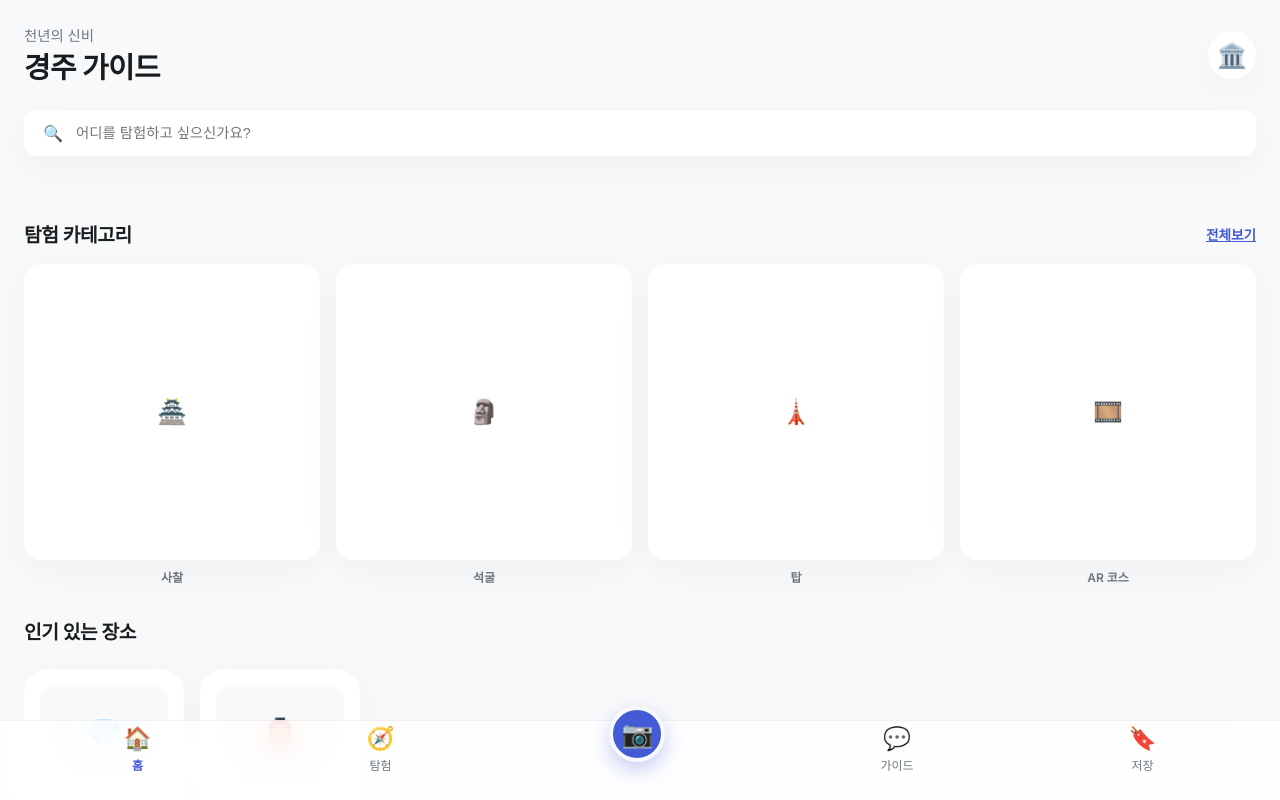
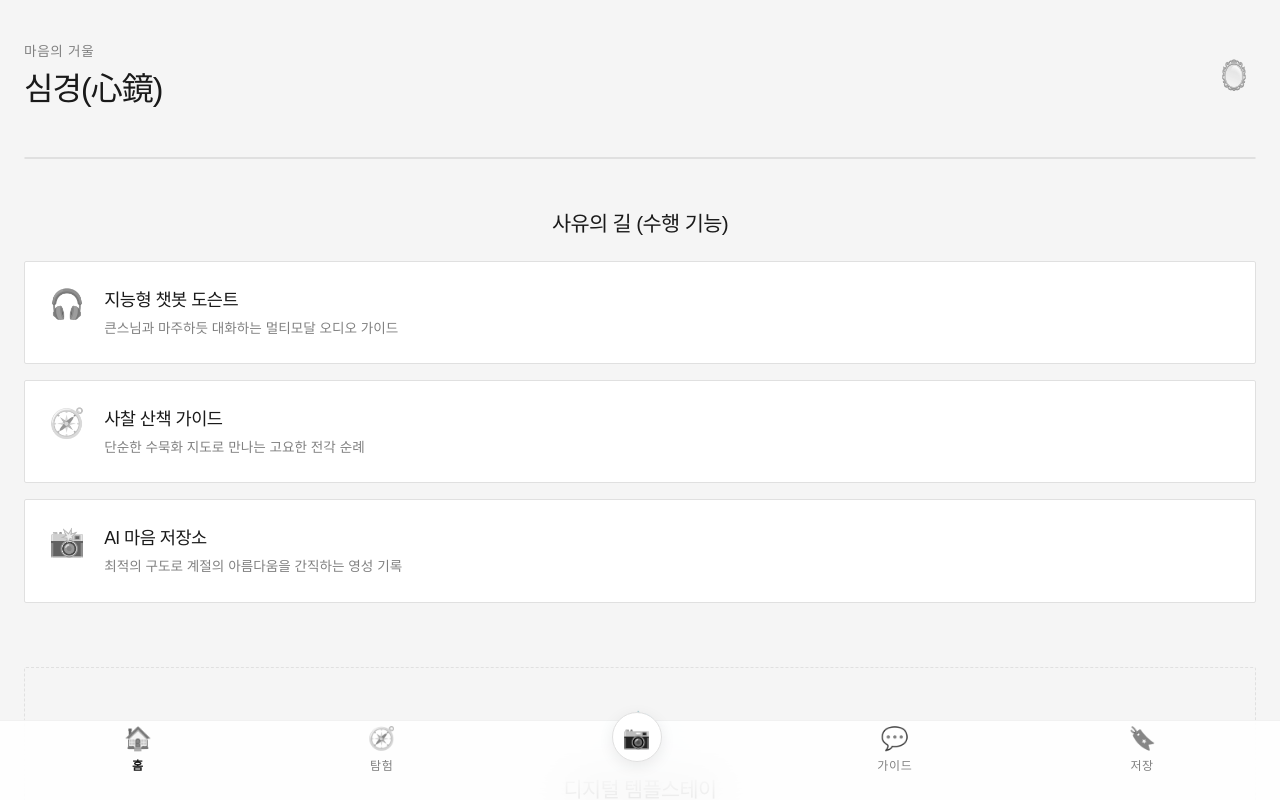
Before and after one commit to Tedchoi108/temple, a Next.js app: page / in a window 1280 px wide. Built offline with nearby package versions, Linux system fonts and the light colour scheme.

Commit message:
Apply Zen Style redesign (Grayscale, Minimalist, Noto Serif)

```diff
--- a/src/app/globals.css
+++ b/src/app/globals.css
@@ -1,35 +1,44 @@
 :root {
-  /* HomeApp UI Kit Inspired Palette */
-  --primary-blue: #435BD5;
-  --primary-blue-dark: #3244A6;
-  --secondary-gold: #C5A059;
+  /* Zen Style Inspired Palette */
+  --primary-color: #1A1A1A;
+  /* 먹색 블랙 */
+  --secondary-color: #555555;
 
-  --bg-main: #F8F9FA;
+  --bg-main: #F5F5F5;
+  /* 연회색 */
   --bg-surface: #FFFFFF;
+  /* 화이트 */
 
-  --text-primary: #1A1D1F;
-  --text-secondary: #6F767E;
+  --text-primary: #1A1A1A;
+  --text-secondary: #808080;
+  /* 중간 회색 */
+  --text-muted: #B3B3B3;
+
+  --border-light: #E0E0E0;
 
   --error: #FF6A55;
   --success: #83BF6E;
 
-  --radius-xl: 32px;
-  --radius-lg: 24px;
-  --radius-md: 16px;
-  --radius-sm: 12px;
+  /* Minimal Border Radius for Zen Style */
+  --radius-xl: 12px;
+  --radius-lg: 8px;
+  --radius-md: 4px;
+  --radius-sm: 2px;
 
-  --shadow-soft: 0 10px 40px rgba(0, 0, 0, 0.04);
-  --shadow-medium: 0 20px 50px rgba(0, 0, 0, 0.08);
+  /* Soft Shadows to avoid floating feel, ground elements */
+  --shadow-soft: 0 4px 20px rgba(0, 0, 0, 0.03);
+  --shadow-medium: 0 10px 30px rgba(0, 0, 0, 0.05);
 
   --font-sans: 'Inter', system-ui, -apple-system, sans-serif;
   --font-serif: 'Noto Serif KR', serif;
 }
 
 [data-theme='dark'] {
-  --bg-main: #111315;
-  --bg-surface: #1A1D1F;
-  --text-primary: #FCFCFC;
-  --text-secondary: #9A9FA5;
+  --bg-main: #111111;
+  --bg-surface: #1A1A1A;
+  --text-primary: #F5F5F5;
+  --text-secondary: #808080;
+  --border-light: #333333;
 }
 
 * {
@@ -46,8 +55,9 @@ body {
   background-color: var(--bg-main);
   color: var(--text-primary);
   font-family: var(--font-sans);
+  font-weight: 300;
+  /* 얇고 정적인 고딕 */
   overflow-x: hidden;
-  /* Prevent bounce on iOS */
   position: fixed;
   overflow: hidden;
 }
@@ -64,18 +74,18 @@ main {
   overflow-y: auto;
   -webkit-overflow-scrolling: touch;
   padding-bottom: 90px;
-  /* Room for bottom nav */
 }
 
 h1,
 h2,
-h3 {
-  font-weight: 700;
-  letter-spacing: -0.02em;
-}
-
+h3,
+h4,
 .serif {
   font-family: var(--font-serif);
+  font-weight: 400;
+  /* 명조체는 기본 웨이트로 여백 강조 */
+  letter-spacing: -0.03em;
+  color: var(--primary-color);
 }
 
 button {
@@ -83,11 +93,13 @@ button {
   border: none;
   background: none;
   font-family: inherit;
-  transition: all 0.2s ease;
+  transition: all 0.4s cubic-bezier(0.25, 1, 0.5, 1);
+  /* 물결 퍼지듯 부드럽게 */
 }
 
 button:active {
-  transform: scale(0.96);
+  transform: scale(0.98);
+  opacity: 0.8;
 }
 
 .card {
@@ -95,25 +107,52 @@ button:active {
   border-radius: var(--radius-lg);
   padding: 1.5rem;
   box-shadow: var(--shadow-soft);
+  border: 1px solid var(--border-light);
 }
 
 .premium-shadow {
   box-shadow: var(--shadow-medium);
 }
 
-/* Animations */
-@keyframes slideUp {
-  from {
-    transform: translateY(20px);
+/* Animations - Fog clearing / Water ripple effect */
+@keyframes fogClear {
+  0% {
+    transform: translateY(10px);
+    opacity: 0;
+    filter: blur(4px);
+  }
+
+  100% {
+    transform: translateY(0);
+    opacity: 1;
+    filter: blur(0);
+  }
+}
+
+.slide-up {
+  animation: fogClear 1s cubic-bezier(0.2, 0.8, 0.2, 1) forwards;
+}
+
+@keyframes rippleFade {
+  0% {
+    transform: scale(0.95);
     opacity: 0;
   }
 
-  to {
-    transform: translateY(0);
+  100% {
+    transform: scale(1);
     opacity: 1;
   }
 }
 
-.slide-up {
-  animation: slideUp 0.6s cubic-bezier(0.2, 0.8, 0.2, 1) forwards;
+.ripple-fade {
+  animation: rippleFade 1.2s cubic-bezier(0.25, 1, 0.5, 1) forwards;
 }
+
+/* Map specific zen-style styling (Leaflet grayscale map) */
+.leaflet-layer,
+.leaflet-control-zoom-in,
+.leaflet-control-zoom-out,
+.leaflet-control-attribution {
+  filter: grayscale(100%) contrast(0.9) brightness(1.1);
+}
--- a/src/app/page.module.css
+++ b/src/app/page.module.css
@@ -3,12 +3,13 @@
   flex-direction: column;
   padding: 1.5rem;
   gap: 2rem;
+  min-height: 100vh;
 }
 
 .header {
   display: flex;
   flex-direction: column;
-  gap: 1.5rem;
+  padding: 1rem 0;
 }
 
 .profileSection {
@@ -17,54 +18,208 @@
   align-items: center;
 }
 
-.welcome p {
+.welcome .subtitle {
   color: var(--text-secondary);
-  font-size: 0.9rem;
-  font-weight: 500;
+  font-size: 0.85rem;
+  margin-bottom: 0.2rem;
+  letter-spacing: 0.05em;
 }
 
 .welcome h1 {
-  font-size: 1.8rem;
+  font-size: 2rem;
   color: var(--text-primary);
 }
 
 .avatar {
-  width: 48px;
-  height: 48px;
-  background: white;
-  border-radius: 50%;
+  width: 44px;
+  height: 44px;
+  background: transparent;
   display: flex;
   align-items: center;
   justify-content: center;
-  font-size: 1.5rem;
-  box-shadow: var(--shadow-soft);
+  font-size: 1.8rem;
+  filter: grayscale(1);
+  opacity: 0.8;
 }
 
-.searchBar {
-  background: white;
-  padding: 0.8rem 1.2rem;
+.heroCard {
+  background: var(--bg-surface);
   border-radius: var(--radius-sm);
+  overflow: hidden;
+  box-shadow: var(--shadow-soft);
   display: flex;
-  align-items: center;
-  gap: 0.8rem;
-  box-shadow: var(--shadow-soft);
+  flex-direction: column;
+  border: 1px solid var(--border-light);
 }
 
-.searchIcon {
-  color: var(--text-secondary);
+.heroImageWrapper {
+  position: relative;
+  height: 240px;
 }
 
-.searchBar input {
-  border: none;
-  outline: none;
+.heroOverlay {
+  position: absolute;
+  top: 0;
+  left: 0;
   width: 100%;
-  font-size: 0.9rem;
+  height: 100%;
+  background: linear-gradient(180deg, rgba(26, 26, 26, 0.1) 0%, rgba(26, 26, 26, 0.5) 100%);
+  z-index: 1;
+}
+
+.heroImg {
+  object-fit: cover;
+  filter: grayscale(0.5) contrast(1.1);
+  /* 흑백 톤 강조 */
+}
+
+.heroInfo {
+  padding: 2rem;
+  display: flex;
+  flex-direction: column;
+  gap: 0.8rem;
+  align-items: center;
+  text-align: center;
+}
+
+.heroInfo h2 {
+  font-size: 1.6rem;
+  color: var(--primary-color);
+}
+
+.heroInfo p {
+  color: var(--text-secondary);
+  font-size: 0.95rem;
+}
+
+.scanLink {
+  width: 100%;
+  margin-top: 1.5rem;
+  text-decoration: none;
+}
+
+.zenBtn {
+  background: var(--primary-color);
+  color: white;
+  padding: 1rem;
+  border-radius: var(--radius-sm);
+  font-weight: 300;
+  font-size: 0.95rem;
+  width: 100%;
+  display: flex;
+  justify-content: center;
+  align-items: center;
+  gap: 0.5rem;
+  letter-spacing: 0.05em;
+}
+
+.btnIcon {
+  font-size: 1.2rem;
+  opacity: 0.9;
+}
+
+.pillars {
+  display: flex;
+  flex-direction: column;
+  gap: 1.5rem;
+  margin-top: 1rem;
+}
+
+.pillarHeader h3 {
+  font-size: 1.3rem;
+  color: var(--primary-color);
+  text-align: center;
+}
+
+.pillarList {
+  display: flex;
+  flex-direction: column;
+  gap: 1rem;
+}
+
+.pillarCard {
+  display: flex;
+  gap: 1.2rem;
+  padding: 1.5rem;
+  background: var(--bg-surface);
+  border: 1px solid var(--border-light);
+  border-radius: var(--radius-sm);
+  text-decoration: none;
+  align-items: flex-start;
+  transition: all 0.3s ease;
+}
+
+.pillarCard:hover {
+  background: var(--bg-main);
+}
+
+.pillarIcon {
+  font-size: 1.8rem;
+  filter: grayscale(1);
+  opacity: 0.7;
+}
+
+.pillarText {
+  display: flex;
+  flex-direction: column;
+  gap: 0.4rem;
+}
+
+.pillarText h4 {
+  font-size: 1.1rem;
   color: var(--text-primary);
 }
 
+.pillarText p {
+  font-size: 0.85rem;
+  color: var(--text-secondary);
+  line-height: 1.6;
+}
+
+.featureBlock {
+  margin-top: 2rem;
+}
+
+.meditationBox {
+  padding: 2.5rem 1.5rem;
+  display: flex;
+  flex-direction: column;
+  align-items: center;
+  text-align: center;
+  background: transparent;
+  border: 1px dashed var(--border-light);
+  border-radius: var(--radius-sm);
+}
+
+.meditationIcon {
+  font-size: 2.5rem;
+  margin-bottom: 1rem;
+  opacity: 0.6;
+}
+
+.meditationBox h4 {
+  font-size: 1.3rem;
+  margin-bottom: 0.5rem;
+}
+
+.meditationBox p {
+  color: var(--text-secondary);
+  font-size: 0.85rem;
+  margin-bottom: 1.5rem;
+}
+
+.zenOutlineBtn {
+  border: 1px solid var(--primary-color);
+  color: var(--primary-color);
+  padding: 0.8rem 2rem;
+  border-radius: 50px;
+  font-size: 0.9rem;
+  letter-spacing: 0.05em;
+}
+
 .footer {
-  padding: 4rem 0 2rem 0;
-  border-top: 1px solid rgba(0, 0, 0, 0.05);
+  padding: 3rem 0;
+  border-top: 1px solid var(--border-light);
   margin-top: 2rem;
 }
 
@@ -72,161 +227,17 @@
   display: flex;
   flex-direction: column;
   align-items: center;
-  gap: 1rem;
-  opacity: 0.6;
+  gap: 0.8rem;
+  opacity: 0.5;
+}
+
+.footerContent p {
+  font-size: 0.8rem;
 }
 
 .adminLink {
-  color: var(--primary-blue);
-  font-weight: 600;
-  font-size: 0.85rem;
+  color: var(--text-primary);
+  font-size: 0.75rem;
   text-decoration: none;
+  letter-spacing: 0.05em;
 }
-
-.heroCard {
-  background: white;
-  border-radius: var(--radius-xl);
-  overflow: hidden;
-  box-shadow: var(--shadow-medium);
-  display: flex;
-  flex-direction: column;
-}
-
-.heroImageWrapper {
-  position: relative;
-  height: 200px;
-}
-
-.heroImg {
-  object-fit: cover;
-}
-
-.heroBadge {
-  position: absolute;
-  top: 1rem;
-  left: 1rem;
-  background: var(--primary-blue);
-  color: white;
-  padding: 0.3rem 0.8rem;
-  border-radius: 20px;
-  font-size: 0.75rem;
-  font-weight: 700;
-}
-
-.heroInfo {
-  padding: 1.5rem;
-  display: flex;
-  flex-direction: column;
-  gap: 0.5rem;
-}
-
-.heroInfo h2 {
-  font-size: 1.4rem;
-}
-
-.heroInfo p {
-  color: var(--text-secondary);
-  font-size: 0.9rem;
-}
-
-.exploreBtn {
-  margin-top: 1rem;
-  background: var(--primary-blue);
-  color: white;
-  padding: 0.8rem;
-  border-radius: var(--radius-sm);
-  font-weight: 700;
-  width: 100%;
-}
-
-.sectionHeader {
-  display: flex;
-  justify-content: space-between;
-  align-items: center;
-  margin-bottom: 1rem;
-}
-
-.sectionHeader h3 {
-  font-size: 1.2rem;
-}
-
-.sectionHeader a {
-  color: var(--primary-blue);
-  font-size: 0.85rem;
-  font-weight: 600;
-}
-
-.categoryGrid {
-  display: grid;
-  grid-template-columns: repeat(4, 1fr);
-  gap: 1rem;
-}
-
-.catItem {
-  display: flex;
-  flex-direction: column;
-  align-items: center;
-  gap: 0.5rem;
-}
-
-.catIcon {
-  width: 100%;
-  aspect-ratio: 1;
-  background: white;
-  border-radius: var(--radius-md);
-  display: flex;
-  align-items: center;
-  justify-content: center;
-  font-size: 1.5rem;
-  box-shadow: var(--shadow-soft);
-  transition: var(--transition-smooth);
-}
-
-.catItem span {
-  font-size: 0.75rem;
-  font-weight: 600;
-  color: var(--text-secondary);
-}
-
-.horizontalScroll {
-  display: flex;
-  gap: 1rem;
-  overflow-x: auto;
-  padding: 0.5rem 0 1.5rem 0;
-  scrollbar-width: none;
-}
-
-.horizontalScroll::-webkit-scrollbar {
-  display: none;
-}
-
-.placeCard {
-  min-width: 160px;
-  background: white;
-  border-radius: var(--radius-lg);
-  padding: 1rem;
-  box-shadow: var(--shadow-soft);
-}
-
-.placeImgPlaceholder {
-  height: 100px;
-  background: var(--bg-main);
-  border-radius: var(--radius-md);
-  display: flex;
-  align-items: center;
-  justify-content: center;
-  font-size: 2rem;
-  margin-bottom: 0.8rem;
-}
-
-.placeCard h4 {
-  font-size: 1rem;
-  margin-bottom: 0.3rem;
-}
-
-.placeMeta {
-  display: flex;
-  justify-content: space-between;
-  font-size: 0.75rem;
-  color: var(--text-secondary);
-}
--- a/src/app/page.tsx
+++ b/src/app/page.tsx
@@ -4,94 +4,87 @@ import styles from "./page.module.css";
 
 export default function Home() {
   return (
-    <main className={styles.main}>
+    <main className={`${styles.main} ripple-fade`}>
       <header className={styles.header}>
         <div className={styles.profileSection}>
           <div className={styles.welcome}>
-            <p>천년의 신비</p>
-            <h1>경주 가이드</h1>
+            <p className={styles.subtitle}>마음의 거울</p>
+            <h1 className="serif">심경(心鏡)</h1>
           </div>
-          <div className={styles.avatar}>🏛️</div>
-        </div>
-
-        <div className={styles.searchBar}>
-          <span className={styles.searchIcon}>🔍</span>
-          <input type="text" placeholder="어디를 탐험하고 싶으신가요?" />
+          <div className={styles.avatar}>🪞</div>
         </div>
       </header>
 
       <section className={styles.heroCard}>
         <div className={styles.heroImageWrapper}>
+          <div className={styles.heroOverlay}></div>
           <Image
             src="/img/01.jpg"
-            alt="Bulguksa"
+            alt="Zen Temple"
             fill
             className={styles.heroImg}
           />
-          <div className={styles.heroBadge}>추천</div>
         </div>
         <div className={styles.heroInfo}>
-          <h2>불국사의 아침</h2>
-          <p>세계가 인정한 신라 불교 예술의 정수</p>
-          <Link href="/explore">
-            <button className={styles.exploreBtn}>지금 탐험하기</button>
+          <h2 className="serif">천년의 고독 속으로</h2>
+          <p>불국사와 석굴암에서 만나는 비움의 미학</p>
+          <Link href="/ar" className={styles.scanLink}>
+            <button className={styles.zenBtn}>
+              <span className={styles.btnIcon}>👁️</span>
+              사물과 스캔하여 소통하기
+            </button>
           </Link>
         </div>
       </section>
 
-      <section className={styles.categories}>
-        <div className={styles.sectionHeader}>
-          <h3>탐험 카테고리</h3>
-          <Link href="/explore">전체보기</Link>
+      <section className={styles.pillars}>
+        <div className={styles.pillarHeader}>
+          <h3 className="serif">사유의 길 (수행 기능)</h3>
         </div>
-        <div className={styles.categoryGrid}>
-          <div className={styles.catItem}>
-            <div className={styles.catIcon}>🏯</div>
-            <span>사찰</span>
-          </div>
-          <div className={styles.catItem}>
-            <div className={styles.catIcon}>🗿</div>
-            <span>석굴</span>
-          </div>
-          <div className={styles.catItem}>
-            <div className={styles.catIcon}>🗼</div>
-            <span>탑</span>
-          </div>
-          <div className={styles.catItem}>
-            <div className={styles.catIcon}>🎞️</div>
-            <span>AR 코스</span>
-          </div>
-        </div>
-      </section>
 
-      <section className={styles.featuredSection}>
-        <div className={styles.sectionHeader}>
-          <h3>인기 있는 장소</h3>
-        </div>
-        <div className={styles.horizontalScroll}>
-          <div className={styles.placeCard}>
-            <div className={styles.placeImgPlaceholder}>💎</div>
-            <h4>석굴암</h4>
-            <div className={styles.placeMeta}>
-              <span>⭐ 4.9</span>
-              <span>📍 4.2km</span>
+        <div className={styles.pillarList}>
+          {/* 1. 지능형 스캔 및 도슨트 */}
+          <Link href="/chatbot" className={styles.pillarCard}>
+            <div className={styles.pillarIcon}>🎧</div>
+            <div className={styles.pillarText}>
+              <h4 className="serif">지능형 챗봇 도슨트</h4>
+              <p>큰스님과 마주하듯 대화하는 멀티모달 오디오 가이드</p>
             </div>
-          </div>
-          <div className={styles.placeCard}>
-            <div className={styles.placeImgPlaceholder}>🏮</div>
-            <h4>다보탑</h4>
-            <div className={styles.placeMeta}>
-              <span>⭐ 4.8</span>
-              <span>📍 0.1km</span>
+          </Link>
+
+          {/* 2. 산책 가이드 */}
+          <Link href="/explore" className={styles.pillarCard}>
+            <div className={styles.pillarIcon}>🧭</div>
+            <div className={styles.pillarText}>
+              <h4 className="serif">사찰 산책 가이드</h4>
+              <p>단순한 수묵화 지도로 만나는 고요한 전각 순례</p>
+            </div>
+          </Link>
+
+          {/* 3. 뷰포인트 & 영성 기록 */}
+          <div className={styles.pillarCard}>
+            <div className={styles.pillarIcon}>📸</div>
+            <div className={styles.pillarText}>
+              <h4 className="serif">AI 마음 저장소</h4>
+              <p>최적의 구도로 계절의 아름다움을 간직하는 영성 기록</p>
             </div>
           </div>
         </div>
       </section>
 
+      <section className={styles.featureBlock}>
+        <div className={styles.meditationBox}>
+          <span className={styles.meditationIcon}>🎐</span>
+          <h4 className="serif">디지털 템플스테이</h4>
+          <p>1분간 눈을 감고 싱잉볼의 파동을 느껴보세요</p>
+          <button className={styles.zenOutlineBtn}>명상 시작</button>
+        </div>
+      </section>
+
       <footer className={styles.footer}>
         <div className={styles.footerContent}>
-          <p>© 2026 Gyeongju Heritage AR Guide.</p>
-          <Link href="/admin" className={styles.adminLink}>콘텐츠 관리자 센터 →</Link>
+          <p>© 2026 심경(心鏡) - Zen Temple Guide.</p>
+          <Link href="/admin" className={styles.adminLink}>콘텐츠 서랍 (관리자) →</Link>
         </div>
       </footer>
     </main>
--- a/src/components/ui/BottomNav.module.css
+++ b/src/components/ui/BottomNav.module.css
@@ -29,37 +29,46 @@
 }
 
 .active {
-    color: var(--primary-blue);
+    color: var(--primary-color);
 }
 
 .icon {
     font-size: 1.4rem;
+    filter: grayscale(1);
+    opacity: 0.8;
+}
+
+.active .icon {
+    opacity: 1;
 }
 
 .label {
     transition: all 0.2s ease;
+    letter-spacing: 0.05em;
 }
 
 .active .label {
-    font-weight: 700;
+    font-weight: 600;
 }
 
 .arCircle {
-    width: 56px;
-    height: 56px;
-    background: var(--primary-blue);
+    width: 50px;
+    height: 50px;
+    background: var(--bg-surface);
     border-radius: 50%;
     display: flex;
     align-items: center;
     justify-content: center;
-    margin-top: -30px;
-    box-shadow: 0 8px 20px rgba(67, 91, 213, 0.3);
-    border: 4px solid var(--bg-main);
+    margin-top: -24px;
+    box-shadow: 0 4px 15px rgba(0, 0, 0, 0.08);
+    border: 1px solid var(--border-light);
+    color: var(--primary-color);
 }
 
 .arCircle .icon {
-    color: white;
-    font-size: 1.6rem;
+    color: var(--primary-color);
+    font-size: 1.4rem;
+    opacity: 1;
 }
 
 [data-theme='dark'] .bottomNav {
```
Also changed, not shown: src/app/explore/explore.module.css (+4 -3 lines), src/app/explore/page.tsx (+8 -8 lines), src/app/layout.tsx (+4 -4 lines).
